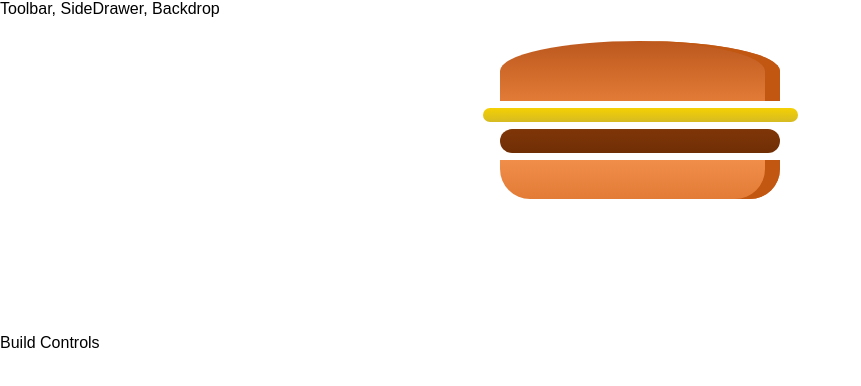
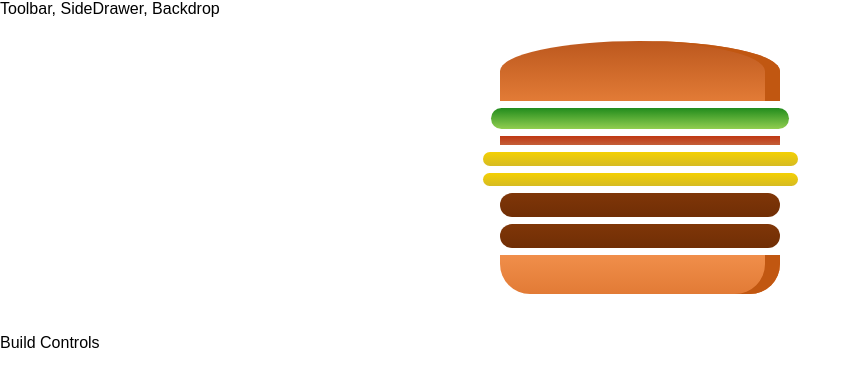
Before and after one commit to DiogoEPinto/react_complete_guide_burger_builder, a React app: page / in a window 1280 px wide. Shown: the top 386 px of the page, without its empty margins (0-861 px from the left). Built offline with nearby package versions, Linux system fonts and the light colour scheme.

Commit message:
Outputting Burger Ingredients Dynamically

```diff
--- a/src/components/Burger/Burger.js
+++ b/src/components/Burger/Burger.js
@@ -4,11 +4,18 @@
 import BurgerIngredient from './BurgerIngredient/BurgerIngredient';
 
 const burger = (props) => {
+
+    const transformedIngredients = Object.keys(props.ingredients)       // Very complicated. But it's jsut JavaScript.
+        .map(igKey => {
+            return [...Array(props.ingredients[igKey])].map((_, i) => {
+                return <BurgerIngredient key={igKey + i} type={igKey} />;
+            });
+        });
+
     return (
         <div className={classes.Burger}>
             <BurgerIngredient type="bread-top" />
-            <BurgerIngredient type="cheese" />
-            <BurgerIngredient type="meat" />
+            {transformedIngredients}
             <BurgerIngredient type="bread-bottom" />
         </div>
     );
--- a/src/components/Burger/BurgerIngredient/BurgerIngredient.js
+++ b/src/components/Burger/BurgerIngredient/BurgerIngredient.js
@@ -28,7 +28,7 @@
             case ('salad'):
                 ingredient = <div className={classes.Salad}></div>;
                 break;
-            case ('Bacon'):
+            case ('bacon'):
                 ingredient = <div className={classes.Bacon}></div>;
                 break;
             default:
@@ -39,7 +39,7 @@
     }
 }
 
-BurgerIngredient.PropTypes = {                  // Prop type validation.
+BurgerIngredient.propTypes = {                  // Prop type validation.
     type: PropTypes.string.isRequired
 }
 
--- a/src/containers/BurgerBuilder/BurgerBuilder.js
+++ b/src/containers/BurgerBuilder/BurgerBuilder.js
@@ -4,10 +4,26 @@
 import Burger from '../../components/Burger/Burger';
 
 class BurgerBuilder extends Component {
+
+    /* constructor(props){
+        super(props);
+        this.state={...}
+    } */
+
+    state = {
+        ingredients: {
+            salad: 1,
+            bacon: 1,
+            cheese: 2,
+            meat: 2
+        }
+    }
+
     render() {
         return (
             <Aux>
-                <Burger />
+                <Burger
+                    ingredients={this.state.ingredients} />
                 <div>Build Controls</div>
             </Aux>
         );
```
